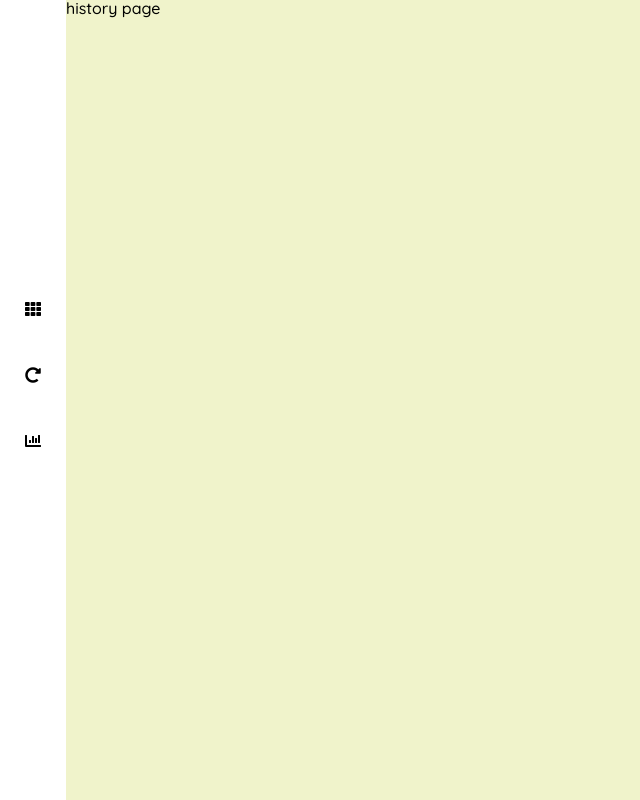
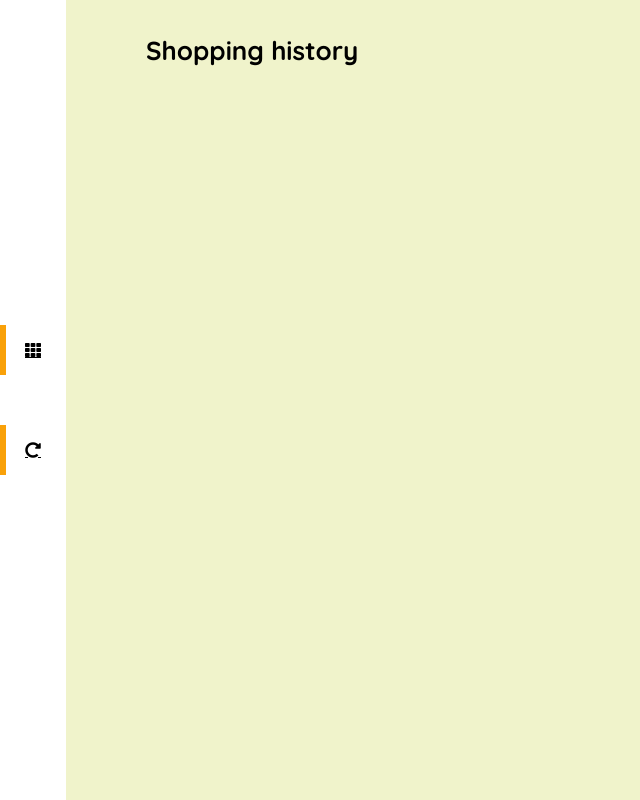
Before and after one commit to DeoSx/shopping-list, a React (Create React App) app: page /history in a window 1280 px wide. Shown: the whole page, without its empty margins (0-640 px from the left). Built offline with nearby package versions, Linux system fonts and the light colour scheme.

Commit message:
style: prepare layout and styles

```diff
--- a/src/components/AsideBlock/AsideBlock.scss
+++ b/src/components/AsideBlock/AsideBlock.scss
@@ -1,5 +1,5 @@
 .aside-block {
-	padding: 45px 25px;
+  padding: 45px 0;
   position: relative;
   display: flex;
   flex-direction: column;
@@ -7,7 +7,26 @@
   align-items: center;
   background-color: #fff;
   a {
-		margin-bottom: 50px;
+		margin: 25px 0;
+		padding: 0 25px;
+    height: 50px;
+    display: flex;
+		flex-direction: column;
+		align-items: center;
+		justify-content: center;
+    position: relative;
     color: black;
   }
+  .active {
+    &::after {
+      display: block;
+      position: absolute;
+      content: '';
+      background-color: #f9a109;
+      width: 6px;
+      height: 100%;
+			left: 0;
+			top: 0;
     }
+  }
+}
--- a/src/components/AsideBlock/index.tsx
+++ b/src/components/AsideBlock/index.tsx
@@ -1,20 +1,20 @@
 import React from 'react'
-import { Link } from 'react-router-dom'
+import { NavLink } from 'react-router-dom'
 
 import './AsideBlock.scss'
 
 const AsideBlock: React.FC = () => {
   return (
     <aside className="aside-block">
-      <Link to="/">
+      <NavLink to="/">
         <i className="fas fa-th"></i>
-      </Link>
-      <Link to="history">
+      </NavLink>
+      <NavLink to="/history">
         <i className="fas fa-redo-alt"></i>
-      </Link>
-      <Link to="/">
+      </NavLink>
+      {/* <NavLink to="/">
         <i className="fas fa-chart-bar"></i>
-      </Link>
+      </NavLink> */}
     </aside>
   )
 }
--- a/src/pages/HistoryPage/HistoryPage.tsx
+++ b/src/pages/HistoryPage/HistoryPage.tsx
@@ -1,7 +1,13 @@
 import React from 'react'
 
 const HistoryPage: React.FC = () => {
-  return <div>history page</div>
+  return (
+    <div className="container">
+      <div className="container--left">
+        <h1>Shopping history</h1>
+      </div>
+    </div>
+  )
 }
 
 export default HistoryPage
--- a/src/pages/MainPage/MainPage.scss
+++ b/src/pages/MainPage/MainPage.scss
@@ -1,4 +1,4 @@
-.main-page {
+.container {
   width: 100%;
   min-height: 100vh;
   height: 100%;
--- a/src/pages/MainPage/MainPage.tsx
+++ b/src/pages/MainPage/MainPage.tsx
@@ -10,7 +10,7 @@ import ShoppingList from '../../components/ShoppingList'
 import {
   fetchItemsAction,
   setItemInfo,
-  clearItemInfo
+  clearItemInfo,
 } from '../../store/items/items.action'
 
 import { AddToCardAction } from '../../store/shoppingList/list.action'
@@ -47,8 +47,8 @@ const MainPage: React.FC = () => {
   }, [dispatch])
 
   return (
-    <div className="main-page">
-      <div className="main-page--left">
+    <div className="container">
+      <div className="container--left">
         <h1>
           <span>Shoppingify</span> allows you take your shopping list wherever
           you go
@@ -68,7 +68,7 @@ const MainPage: React.FC = () => {
           ))}
         </div>
       </div>
-      <div className="main-page--right">
+      <div className="container--right">
         {formState ? (
           <Form hideFormHandler={() => setFormState(false)} />
         ) : items.itemInfo ? (
```
Lines whose indentation alone changed are shown as unchanged.
